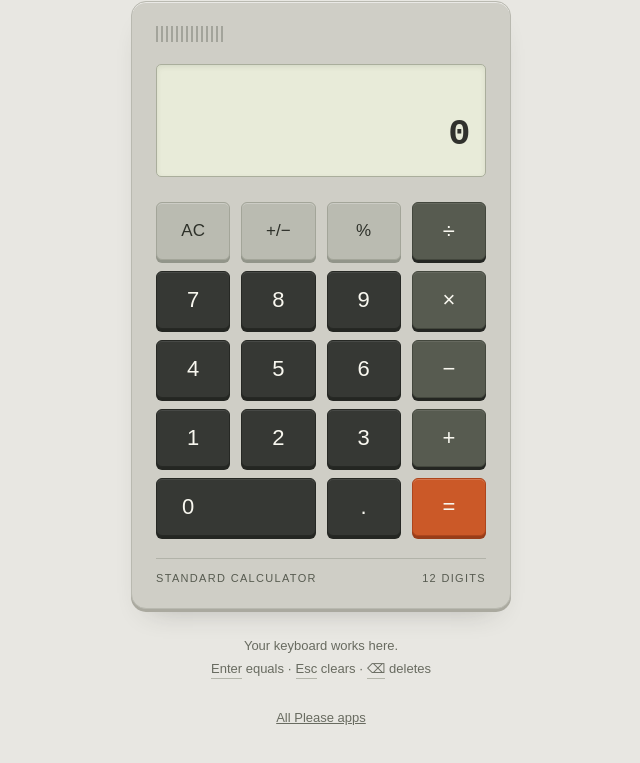
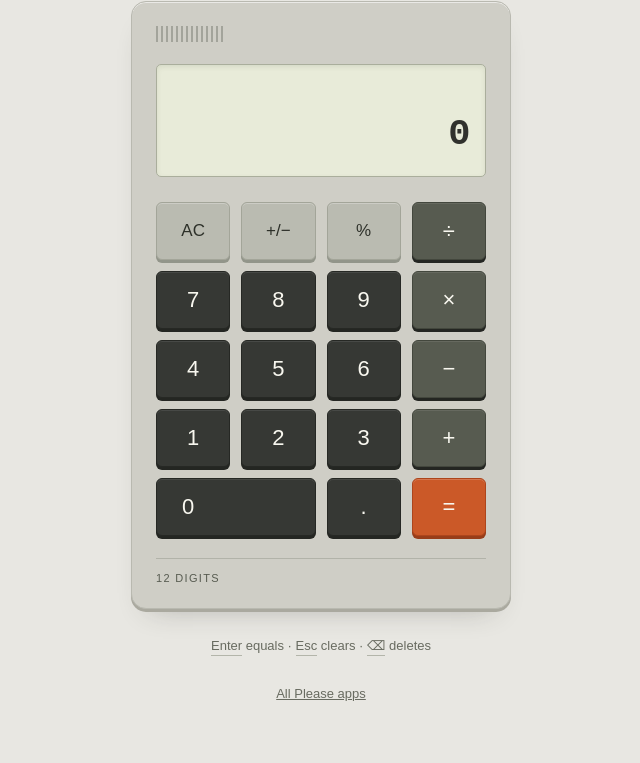
Before and after one commit to aporka-droid/calculator-please, a plain HTML site: page index.html in a window 1280 px wide. Shown: the part 91-854 px from the top of the page, without its empty margins (319-959 px from the left). After the commit the page ends 833 px from the top, so only its background shows below. Drawn offline with Linux system fonts and the light colour scheme.

Commit message:
Trim filler and clarify app instructions

```diff
--- a/index.html
+++ b/index.html
@@ -27,8 +27,8 @@
 <button data-key="4">4</button><button data-key="5">5</button><button data-key="6">6</button><button class="operator" data-key="-" aria-label="Subtract" aria-pressed="false">−</button>
 <button data-key="1">1</button><button data-key="2">2</button><button data-key="3">3</button><button class="operator" data-key="+" aria-label="Add" aria-pressed="false">+</button>
 <button class="zero" data-key="0">0</button><button data-key="." aria-label="Decimal point">.</button><button class="equal" data-key="=" aria-label="Equals">=</button>
-</div><div class="bottom"><span>STANDARD CALCULATOR</span><span>12 DIGITS</span></div></section>
-<p class="help">Your keyboard works here.<br><kbd>Enter</kbd> equals · <kbd>Esc</kbd> clears · <kbd>⌫</kbd> deletes</p>
+</div><div class="bottom"><span>12 DIGITS</span></div></section>
+<p class="help"><kbd>Enter</kbd> equals · <kbd>Esc</kbd> clears · <kbd>⌫</kbd> deletes</p>
     <p class="help"><a href="https://please.aporka.dev/" style="color:inherit">All Please apps</a></p>
 </main>
 <script>
```
